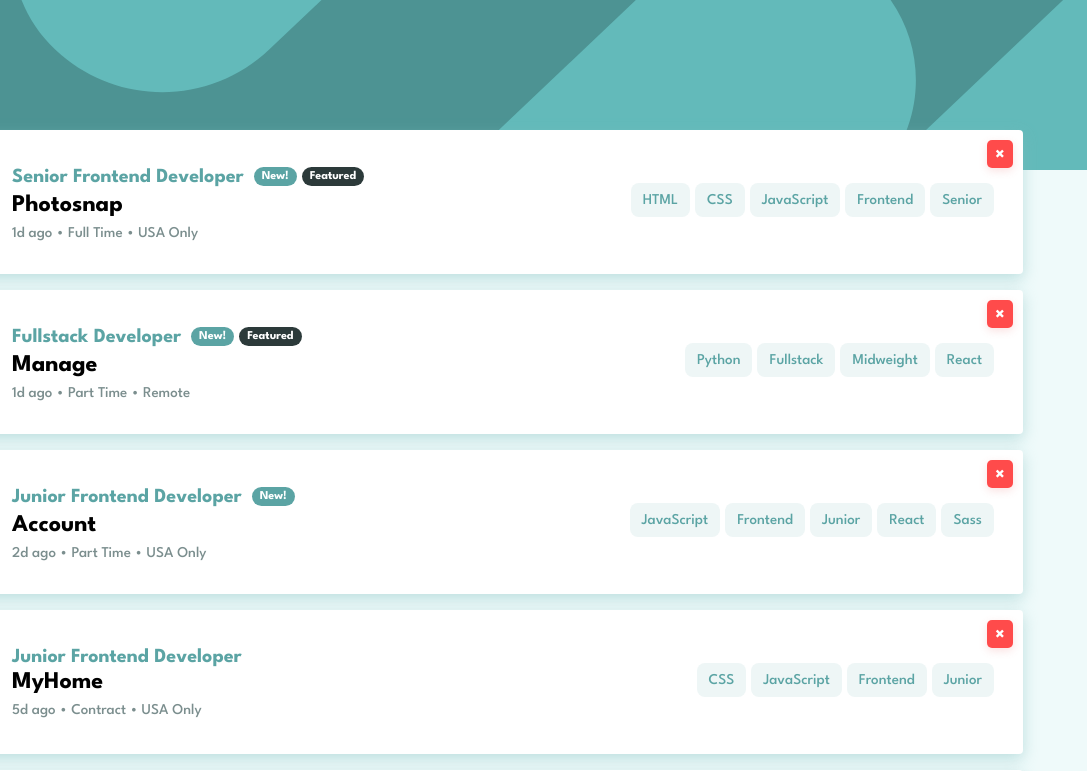
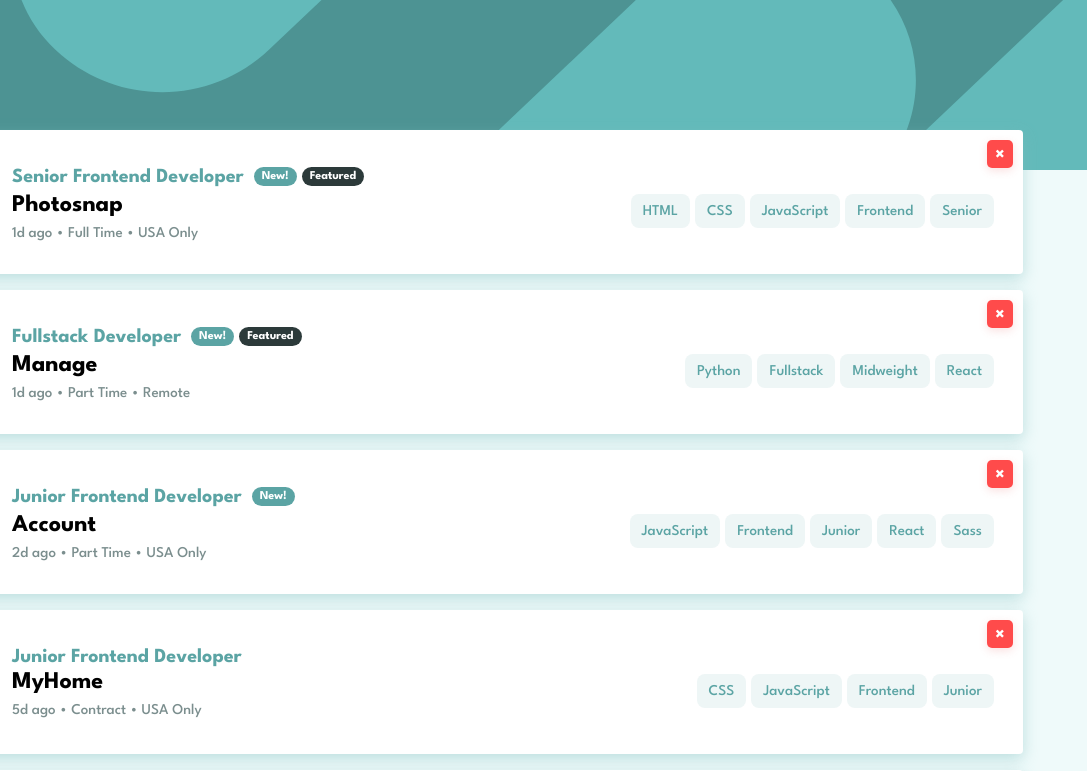
Before and after one commit to mnmustafa1109/Web-Ass-1, a website built with Parcel: page index.html in a window 1280 px wide. Shown: the top 771 px of the page, 193-1280 px from the left. Built offline with nearby package versions, Linux system fonts and the light colour scheme; files whose address does not match are found by name.

Commit message:
updated delete button overlap with filter tags

```diff
--- a/css/main.css
+++ b/css/main.css
@@ -173,12 +173,12 @@ body {
 .job-skills {
   /* Set column width to 6/12 */
   flex: 6;
-  padding: 8px;
   display: flex;
   flex-wrap: wrap; /* Allow elements to wrap to the next line */
   justify-content: flex-end; /* Align items from the right */
   margin-bottom: auto; /* Push items to the bottom */
   margin-top: auto; /* Push items to the top */
+  padding: 30px 8px 8px;
 }
 
 .company-info {
```
